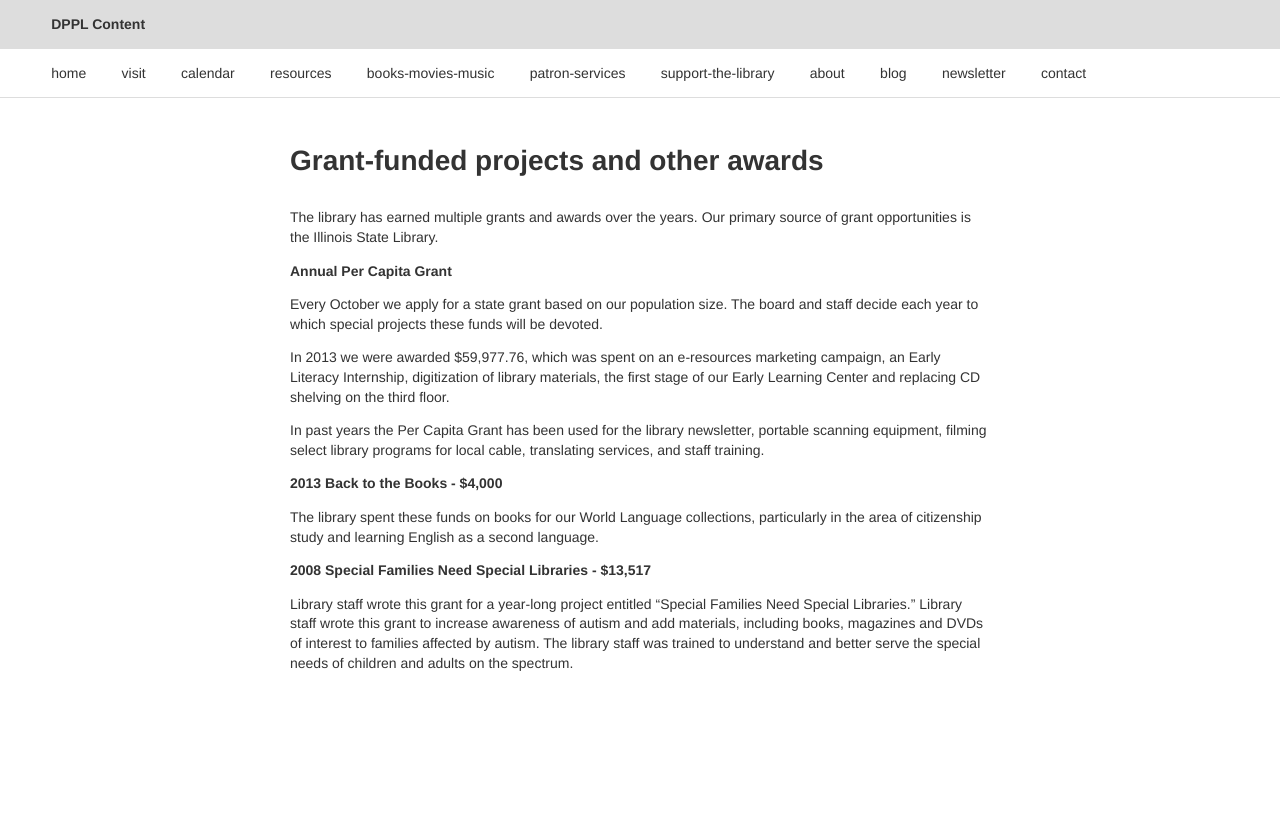
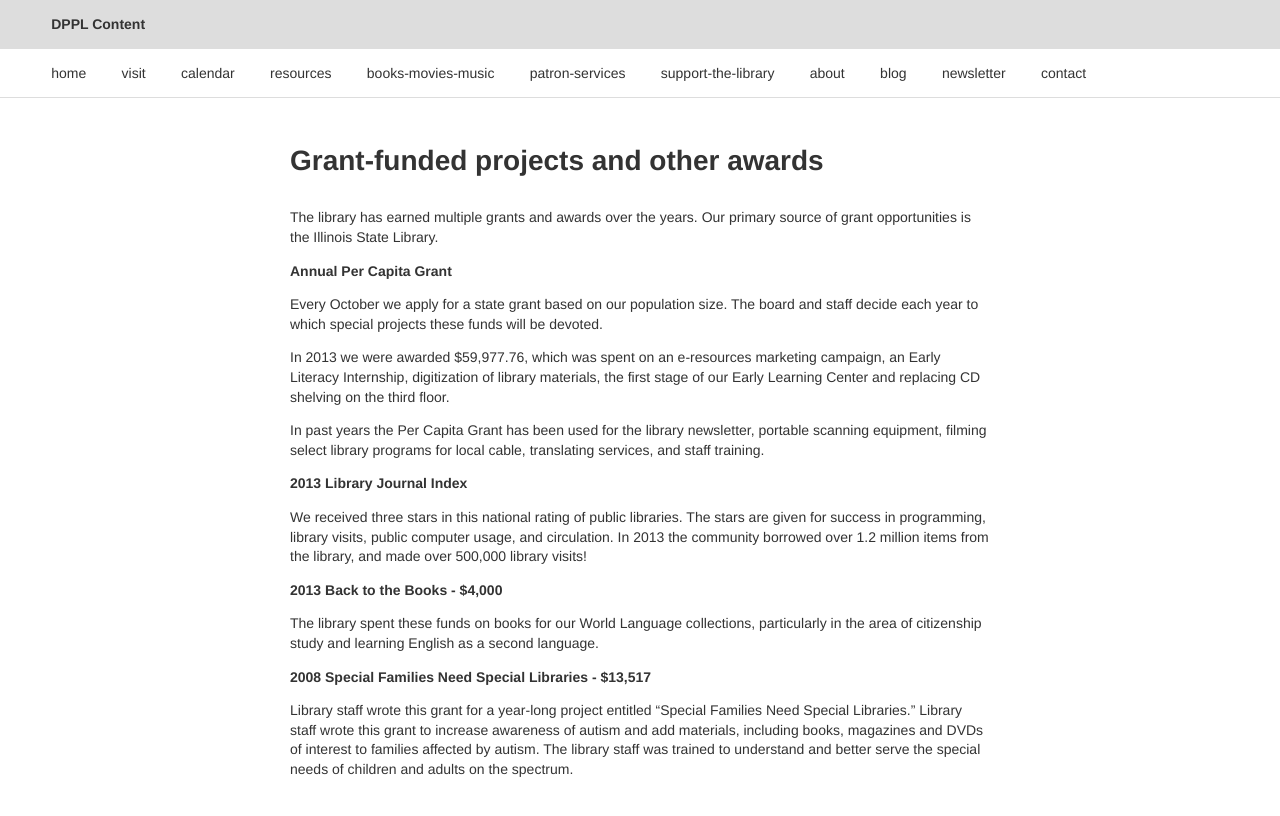
Before and after one commit to dpplweb/dppl-content, a Jekyll site: the page built from _posts/roberta/0811-01-01-grand-funded-projects.md, in a window 1280 px wide. Shown: the top 816 px of the page. Built offline with Jekyll 4.4.1, drawn with Linux system fonts in a browser that asks for light colours; Markdown is read by kramdown in place of the engine named in the settings.

Commit message:
Updated 0811-01-01-grand-funded-projects.md

```diff
--- a/_posts/roberta/0811-01-01-grand-funded-projects.md
+++ b/_posts/roberta/0811-01-01-grand-funded-projects.md
@@ -23,6 +23,9 @@ In 2013 we were awarded $59,977.76, which was spent on an e-resources marketing
 
 In past years the Per Capita Grant has been used for the library newsletter, portable scanning equipment, filming select library programs for local cable, translating services, and staff training.
 
+**2013 Library Journal Index**
+
+We received three stars in this national rating of public libraries. The stars are given for success in programming, library visits, public computer usage, and circulation. In 2013 the community borrowed over 1.2 million items from the library, and made over 500,000 library visits!
 
 **2013 Back to the Books - $4,000**
 
```
